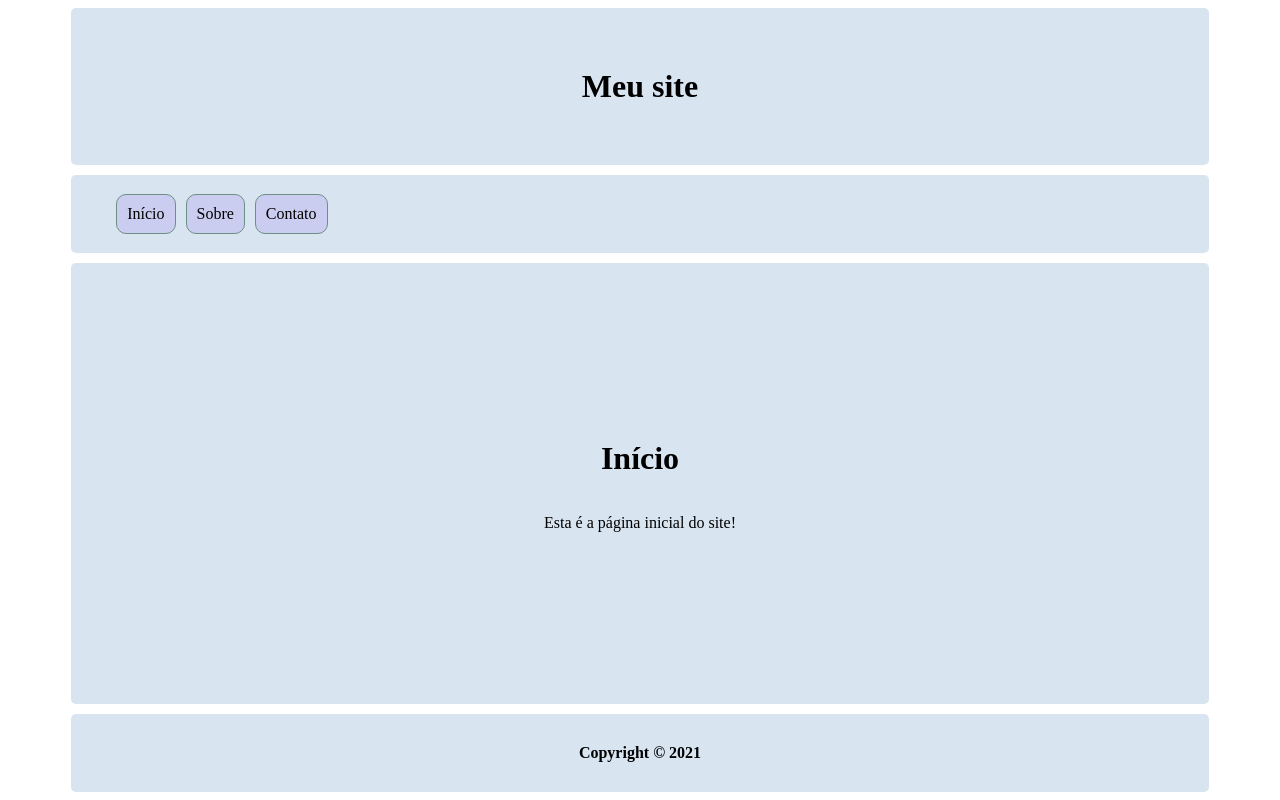
After one commit to romulo-mesquita/projeto_web_2021, a PHP site: page / in a window 1280 px wide. The commit adds this page. Run offline with PHP 8.4, Linux system fonts and the light colour scheme.

Commit message:
Exemplo de include de páginas

```diff
--- a/css/estilo.css
+++ b/css/estilo.css
@@ -1,3 +1,8 @@
+table{
+    width: 700px;
+    margin: 0 auto;
+}
+
 table, td, th{
     border: solid 1px #000;
 }
@@ -17,16 +22,12 @@ form label{
 
 header {
 	grid-area: header;
-    min-height: 200px;
 }
 
-.menu-esquerda {
-	grid-area: menu-esquerda;
+.menu {
+	grid-area: menu;
 }
 
-.menu-direita {
-	grid-area: menu-direita;
-}
 
 main {
 	grid-area: main;
@@ -39,18 +40,19 @@ footer {
 .container {
     display: grid;
     /* grid-template-columns: 30% 50% 20%; */
-    /* grid-template-rows: 30% 50% 20%; */
+    grid-template-rows: 20% 10% auto 10%;
     grid-template-areas:
-        'header header header'
-        'menu-esquerda main menu-direita'
-        'footer footer footer';
+        'header'
+        'menu'
+        'main'
+        'footer';
     grid-gap: 10px;
     height: 100%;
     width: 90%;
     margin: auto;
 }
 
-header, main, footer, .menu-esquerda, .menu-direita {
+header, main, footer, .menu {
     background-color: #d8e5f1;
     text-align: center;
     display: flex;
@@ -75,3 +77,34 @@ button{
     height: 30px;
     border-radius: 5px;
 }
+
+ul {
+    list-style: none;
+    display: flex;
+}
+
+ul li{
+    border: 1px solid rgb(108, 145, 132);
+    margin: 5px;
+    padding: 10px;
+    border-radius: 10px;
+    background-color: rgb(202, 204, 240);
+}
+
+ul li:hover{
+    background-color: #fff;
+    cursor: pointer;
+    transition: all 0.8s;
+}
+
+a{
+    text-decoration: none;
+    color: #000;
+}
+
+#btn-limpar-sessao{
+    margin: 20px auto;
+    background-color: antiquewhite;
+    border: 1px solid #000;
+    width: 100px;
+}
--- /dev/null
+++ b/index.php
@@ -0,0 +1,50 @@
+<html>
+
+    <head>
+        <meta charset="UTF-8">
+        <title>Site</title>
+
+        <link rel="stylesheet" type="text/css" href="css/estilo.css" />
+    </head>
+
+    <body>
+
+        <div class="container">
+
+            <header>
+                <h1>Meu site</h1>
+            </header>
+
+            <div class="menu">
+                <ul>
+                    <a href="?pg=inicio"><li>Início</li></a>
+                    <a href="?pg=sobre"><li>Sobre</li></a>
+                    <a href="?pg=contato/formulario"><li>Contato</li></a>
+                </ul>
+            </div>
+
+            <main>
+
+                <?php
+
+                    /* Operador ternário para verificar se o pg está setado no GET e não está vazio
+                        Caso verdadeiro: usa o valor do GET["pg"]
+                        Caso falso: usa o valor "inicio"
+                    */
+                    $pg = (isset($_GET["pg"]) && !empty($_GET["pg"])) ? $_GET["pg"] : "inicio";
+
+                    include("paginas/".$pg.".php");
+
+                ?>
+
+            </main>
+
+            <footer>
+                <h4>Copyright &copy; 2021</h4>
+            </footer>
+
+        </div>
+
+    </body>
+
+</html>
--- a/paginas/contato/limpar_sessao.php
+++ b/paginas/contato/limpar_sessao.php
@@ -4,6 +4,6 @@ session_start();
 
 session_destroy();
 
-header('Location: formulario.php');
+header('Location: ?pg=contato/formulario');
 
 ?>
--- /dev/null
+++ b/paginas/inicio.php
@@ -0,0 +1,5 @@
+<h1>Início</h1>
+
+<p>
+    Esta é a página inicial do site!
+</p>
--- /dev/null
+++ b/paginas/sobre.php
@@ -0,0 +1,5 @@
+<h1>Sobre o site</h1>
+
+<p>
+    Este é um projeto web de exemplo!
+</p>
```
Also changed, not shown: paginas/contato/formulario.php (+1 -40 lines), paginas/contato/processar_formulario.php (+2 -22 lines).
